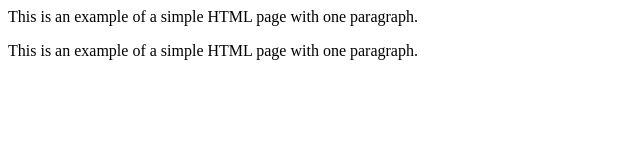
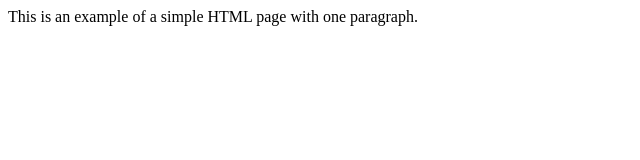
Before and after one commit to HamzaAli42692/Hamzatask, a plain HTML site: page index.html in a window 1280 px wide. Shown: the whole page, without its empty margins (0-640 px from the left). Drawn offline with Linux system fonts and the light colour scheme.

Commit message:
Update index.html

```diff
--- a/index.html
+++ b/index.html
@@ -4,6 +4,6 @@
     </head>
     <body>
         <p>This is an example of a simple HTML page with one paragraph.</p>
-        <p>This is an example of a simple HTML page with one paragraph.</p>
+
     </body>
 </html>
```
